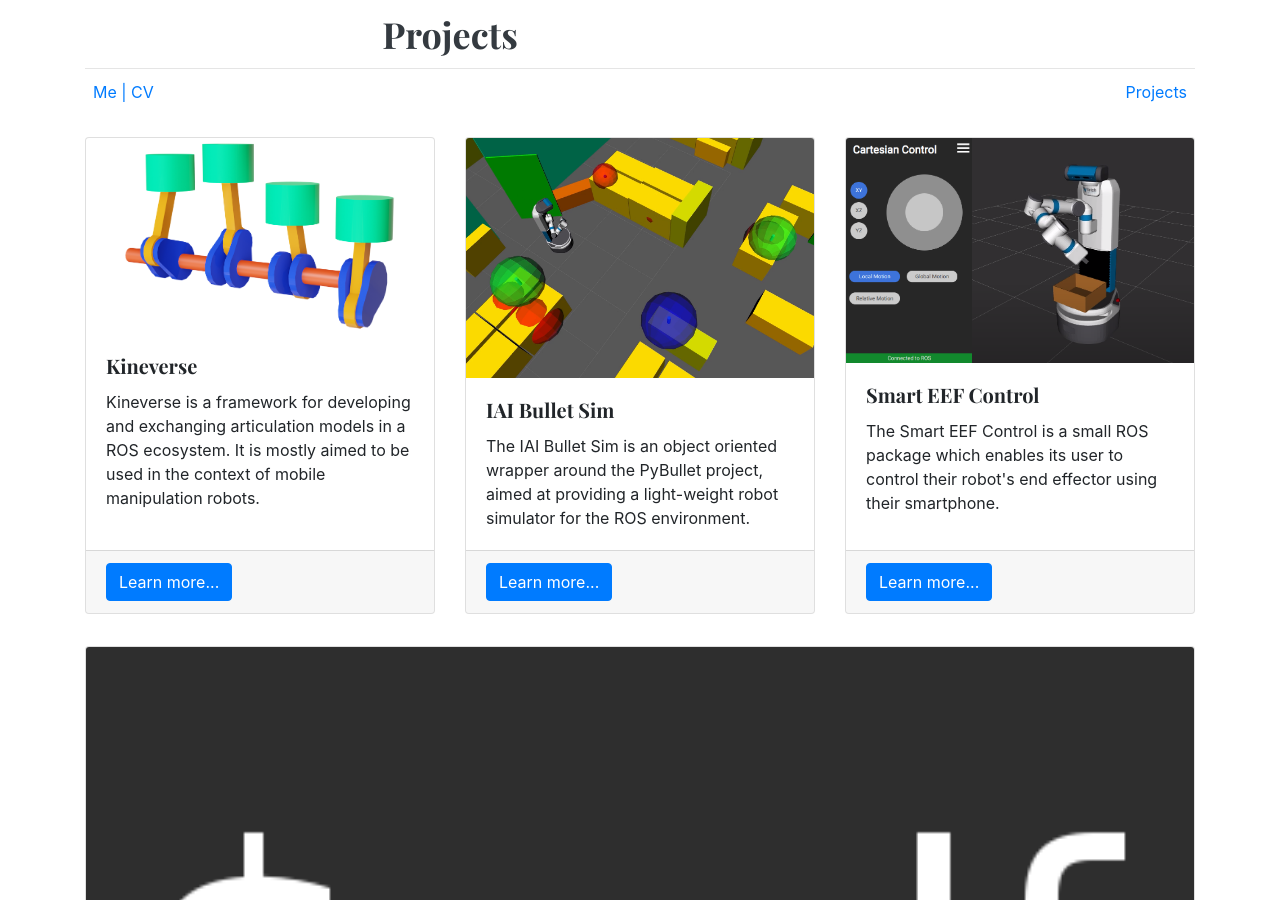
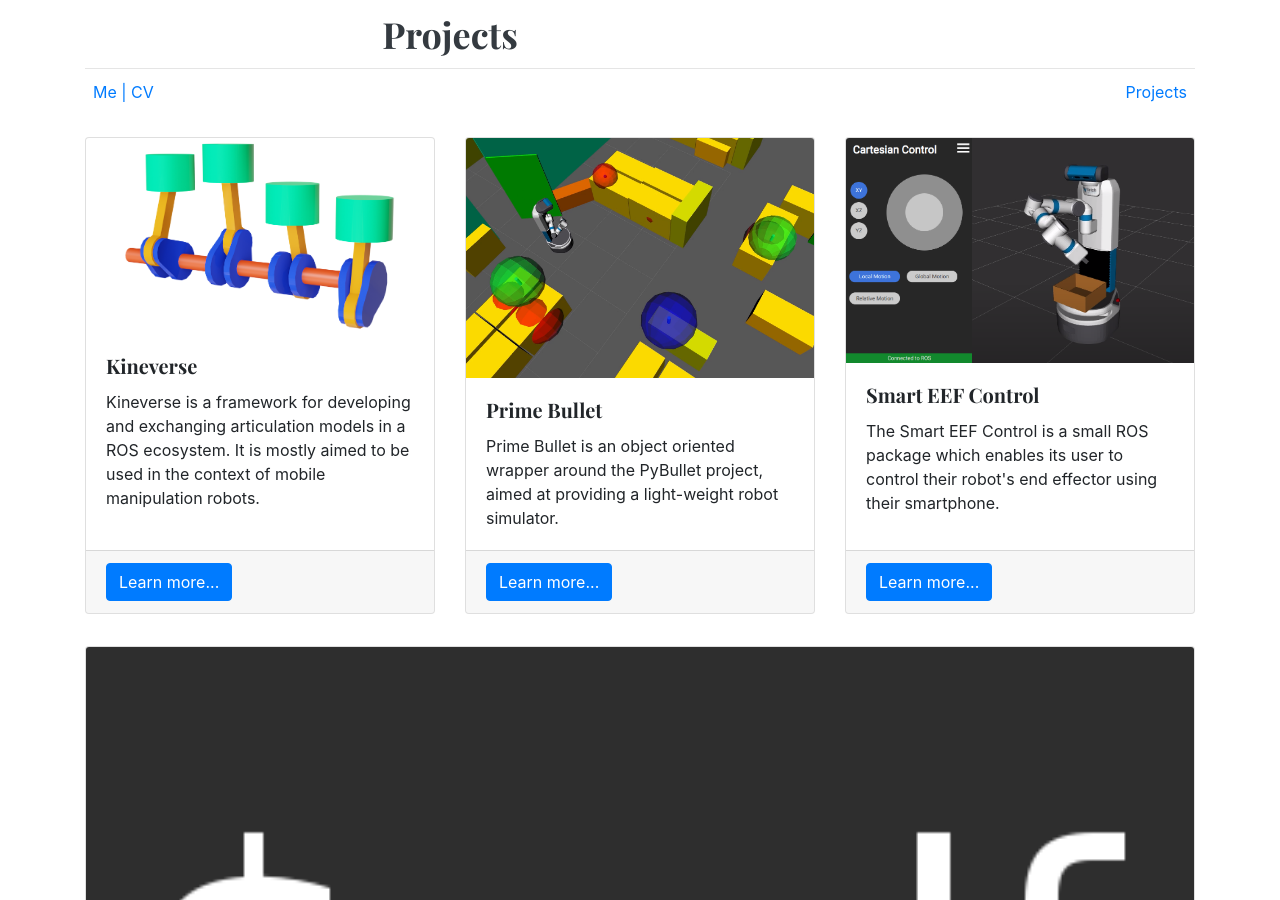
Before and after one commit to ARoefer/personal_site, a Jekyll site: the page built from projects.html, in a window 1280 px wide and 900 px high. Built offline with Jekyll 4.4.1, drawn with Linux system fonts in a browser that asks for light colours; nearby versions of some CDN libraries.

Commit message:
Added project redirection to github

```diff
--- a/_posts/2020-08-12-iai_bullet_sim.html
+++ b/_posts/2020-08-12-iai_bullet_sim.html
@@ -1,6 +1,7 @@
 ---
 layout: default
-title: IAI Bullet Sim
+title: Prime Bullet
 teaserimg: /assets/images/iai_bullet_sim/iai_bullet_sim_teaser.png
-brief: The IAI Bullet Sim is an object oriented wrapper around the PyBullet project, aimed at providing a light-weight robot simulator for the ROS environment.
+brief: Prime Bullet is an object oriented wrapper around the PyBullet project, aimed at providing a light-weight robot simulator.
+url: https://github.com/ARoefer/prime_bullet
 ---
--- a/_posts/2020-08-13-kineverse.html
+++ b/_posts/2020-08-13-kineverse.html
@@ -4,6 +4,7 @@
 teaserimg: /assets/images/kineverse/kineverse_teaser.png
 brief: Kineverse is a framework for developing and exchanging articulation models in a ROS ecosystem. It is mostly aimed to be used in the context of mobile manipulation robots.
 thesis_pdf: /assets/files/kineverse_thesis.pdf
+url: https://github.com/ARoefer/kv_lite
 ---
 <div class="col-sm rounded" style="height: 10rem; background-image: url(../../../{{ page.teaserimg }}); background-repeat: no-repeat; background-size: cover; background-position: center;"></div>
 
```
